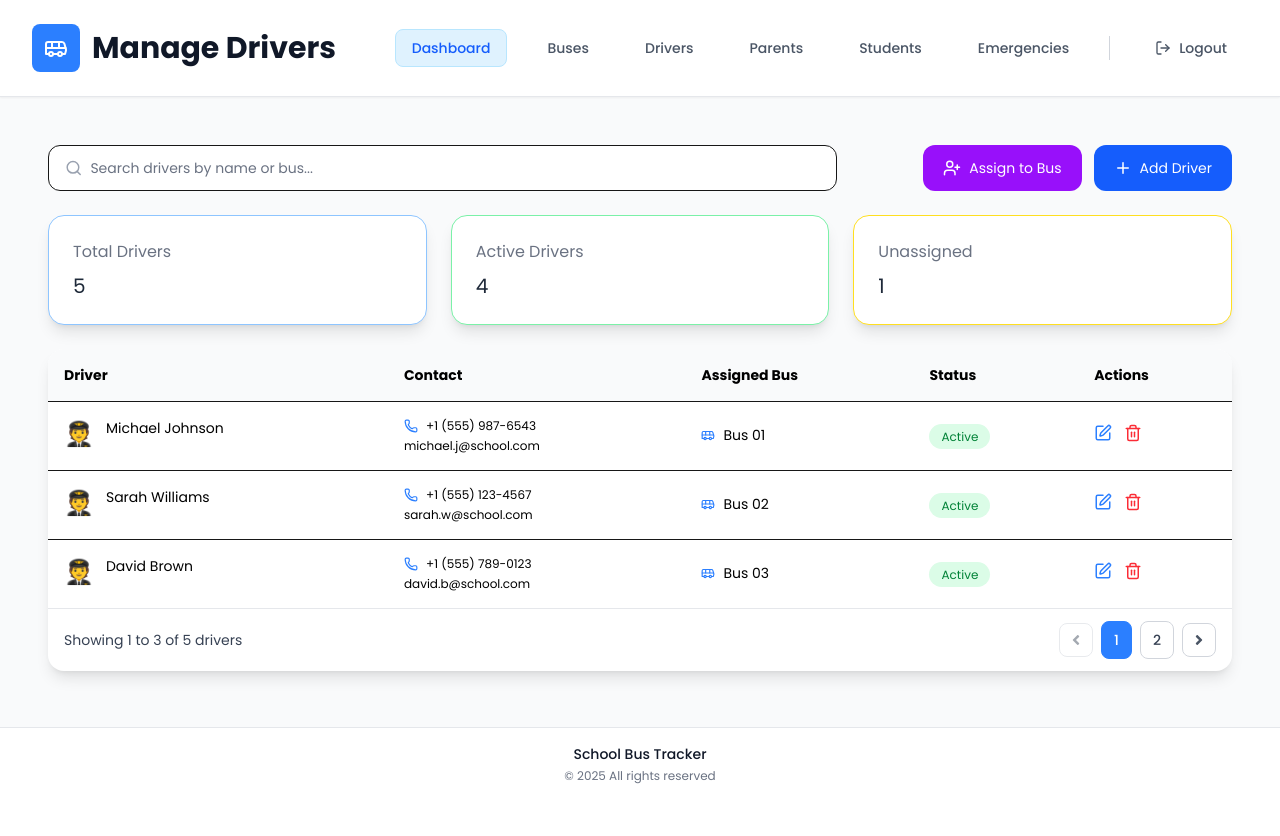
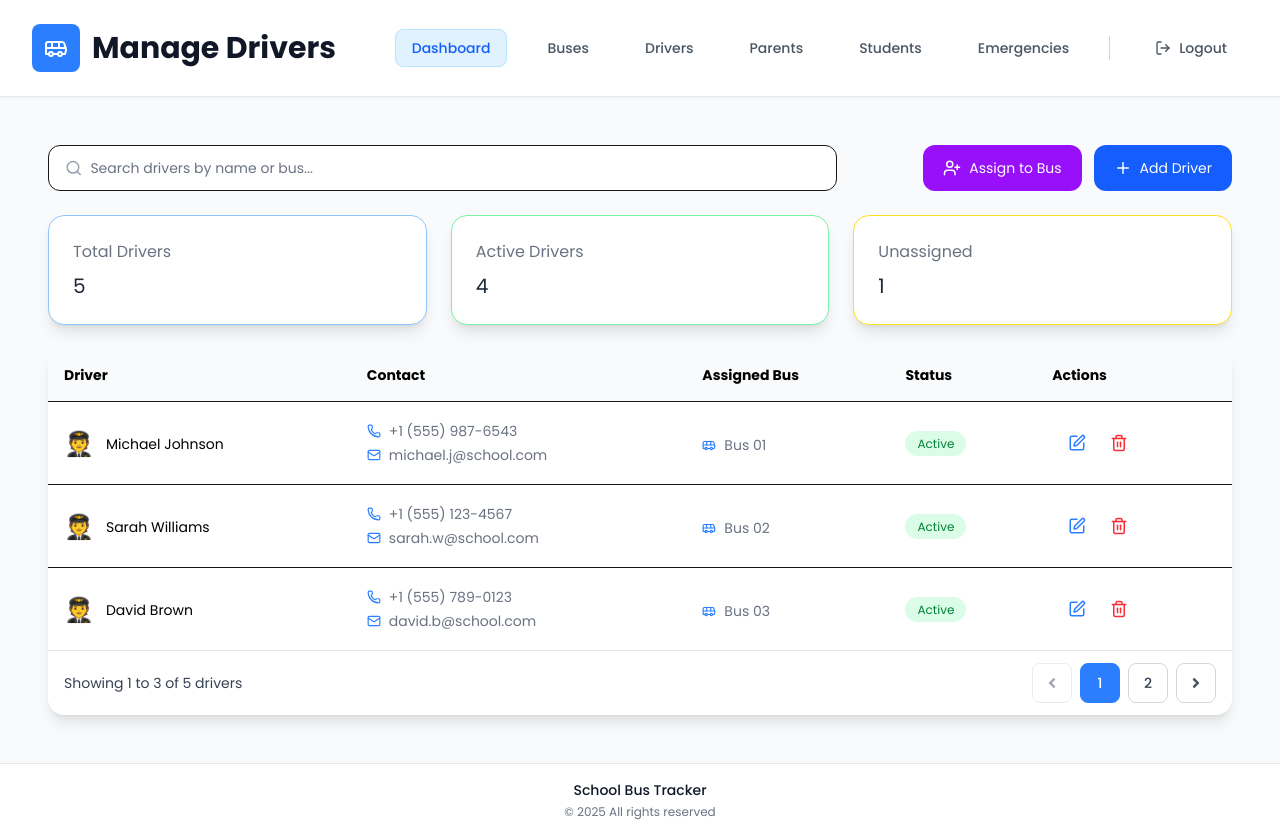
Before and after one commit to SheCanCODE-Capstone-Projects/School_bus_tracker_fe, a Next.js app: page /admin/dashboard/drivers in a window 1280 px wide. Before the commit the page ends 800 px from the top, so only its background shows below. Built offline with nearby package versions, Linux system fonts and the light colour scheme.

Commit message:
new changes on designs

```diff
--- a/components/DriverRow.tsx
+++ b/components/DriverRow.tsx
@@ -5,9 +5,11 @@ import {
   Phone,
   Bus,
   AlertTriangle,
-  ChevronDown
+  ChevronDown,
+  Mail
 } from "lucide-react";
 import { useState } from "react";
+import { createPortal } from "react-dom";
 
 // Driver type
 type Driver = {
@@ -36,7 +38,6 @@ export default function DriverRow({ driver }: { driver: Driver }) {
   };
 
   const handleSaveChanges = () => {
-    // save logic here
     setShowEditModal(false);
   };
 
@@ -44,7 +45,8 @@ export default function DriverRow({ driver }: { driver: Driver }) {
     <>
       {/* TABLE ROW */}
       <tr className="border-b last:border-none">
-        <td className="p-4 flex gap-3">
+        {/* ✅ ONLY CHANGE IS HERE: items-center added */}
+        <td className="p-4 flex items-center gap-3">
           <span className="text-2xl">🧑‍✈️</span>
           <p className="text-black">{driver.name}</p>
         </td>
@@ -52,16 +54,18 @@ export default function DriverRow({ driver }: { driver: Driver }) {
         <td className="p-4 space-y-1">
           <div className="flex items-center gap-2">
             <Phone size={14} className="text-blue-500" />
-            <span className="text-black text-xs">{driver.phone}</span>
+            <span className="text-gray-500 text-sm">{driver.phone}</span>
           </div>
+
           <div className="flex items-center gap-2">
-            <span className="text-black text-xs">{driver.email}</span>
+            <Mail size={14} className="text-blue-500" />
+            <span className="text-gray-500 text-sm">{driver.email}</span>
           </div>
         </td>
 
         <td className="p-4 flex items-center gap-2">
           <Bus size={14} className="text-blue-500" />
-          <span className="text-black">{driver.bus ?? "Not assigned"}</span>
+          <span className="text-gray-500">{driver.bus ?? "Not assigned"}</span>
         </td>
 
         <td className="p-4">
@@ -76,7 +80,7 @@ export default function DriverRow({ driver }: { driver: Driver }) {
           </span>
         </td>
 
-        <td className="p-4 flex gap-3">
+        <td className="p-8 flex gap-6">
           <SquarePen
             size={18}
             className="text-blue-500 cursor-pointer hover:text-blue-700"
@@ -91,7 +95,9 @@ export default function DriverRow({ driver }: { driver: Driver }) {
       </tr>
 
       {/* ================= EDIT MODAL ================= */}
-      {showEditModal && (
+      {showEditModal &&
+        typeof window !== "undefined" &&
+        createPortal(
           <div className="fixed inset-0 z-50 flex items-center justify-center backdrop-blur-sm bg-black/20 p-4">
             <div className="bg-white rounded-2xl shadow-2xl border border-gray-200 p-8 w-full max-w-2xl">
               <h2 className="text-2xl font-bold text-black mb-6 flex items-center gap-3">
@@ -99,48 +105,46 @@ export default function DriverRow({ driver }: { driver: Driver }) {
                 Edit Driver
               </h2>
 
-            {/* FORM */}
               <div className="space-y-5">
                 <input
                   value={formData.name}
                   onChange={e => handleInputChange("name", e.target.value)}
-                className="w-full border rounded-2xl px-4 py-3 text-black"
+                  className="w-full border rounded-2xl border-gray-300 px-4 py-3 text-black"
                   placeholder="Full Name"
                 />
 
                 <input
                   value={formData.email}
                   onChange={e => handleInputChange("email", e.target.value)}
-                className="w-full border rounded-2xl px-4 py-3 text-black"
+                  className="w-full border rounded-2xl border-gray-300 px-4 py-3 text-black"
                   placeholder="Email"
                 />
 
                 <input
                   value={formData.phone}
                   onChange={e => handleInputChange("phone", e.target.value)}
-                className="w-full border rounded-2xl px-4 py-3 text-black"
+                  className="w-full border rounded-2xl border-gray-300 px-4 py-3 text-black"
                   placeholder="Phone"
                 />
 
                 <input
                   value={formData.license}
                   onChange={e => handleInputChange("license", e.target.value)}
-                className="w-full border rounded-2xl px-4 py-3 text-black"
+                  className="w-full border rounded-2xl border-gray-300 px-4 py-3 text-black"
                   placeholder="License"
                 />
 
-              {/* BUS DROPDOWN */}
                 <div className="relative text-black">
                   <button
                     onClick={() => setIsDropdownOpen(!isDropdownOpen)}
-                  className="w-full flex justify-between border rounded-2xl px-4 py-3"
+                    className="w-full flex justify-between border rounded-2xl border-gray-300 px-4 py-3"
                   >
                     {selectedBus || "No assignment"}
                     <ChevronDown size={18} />
                   </button>
 
                   {isDropdownOpen && (
-                  <div className="absolute w-full bg-white border rounded-2xl mt-1 shadow-lg text-black ">
+                    <div className="absolute w-full bg-white border rounded-2xl mt-1 shadow-lg">
                       {["", "Bus 01", "Bus 02", "Bus 03"].map(bus => (
                         <button
                           key={bus}
@@ -148,7 +152,7 @@ export default function DriverRow({ driver }: { driver: Driver }) {
                             setSelectedBus(bus);
                             setIsDropdownOpen(false);
                           }}
-                        className="block w-full px-4 py-3 hover:bg-gray-100 text-left text-black"
+                          className="block w-full px-4 py-3 hover:bg-gray-100 text-left"
                         >
                           {bus || "No assignment"}
                         </button>
@@ -158,7 +162,6 @@ export default function DriverRow({ driver }: { driver: Driver }) {
                 </div>
               </div>
 
-            {/* ACTIONS */}
               <div className="flex gap-4 mt-8">
                 <button
                   onClick={handleSaveChanges}
@@ -174,11 +177,14 @@ export default function DriverRow({ driver }: { driver: Driver }) {
                 </button>
               </div>
             </div>
-        </div>
+          </div>,
+          document.body
         )}
 
-      {/* ================= DELETE MODAL (UNCHANGED) ================= */}
-      {showDeleteModal && (
+      {/* ================= DELETE MODAL ================= */}
+      {showDeleteModal &&
+        typeof window !== "undefined" &&
+        createPortal(
           <div className="fixed inset-0 z-50 flex items-center justify-center backdrop-blur-sm bg-black/20 p-4">
             <div className="bg-white rounded-2xl shadow-2xl border border-gray-200 p-6 w-full max-w-md">
               <div className="flex items-center gap-3 mb-6">
@@ -203,7 +209,8 @@ export default function DriverRow({ driver }: { driver: Driver }) {
                 </button>
               </div>
             </div>
-        </div>
+          </div>,
+          document.body
         )}
     </>
   );
--- a/components/DriversTable.tsx
+++ b/components/DriversTable.tsx
@@ -87,17 +87,17 @@ export default function DriversTable() {
       </div>
 
       {/* Pagination */}
-      <div className="flex items-center justify-between px-4 py-3 border-t border-gray-200">
-        <div className="text-sm text-gray-700">
+     <div className="flex flex-row flex-wrap items-center justify-between px-4 py-3 border-t border-gray-200 gap-2">
+  <div className="text-sm text-gray-700 flex-shrink-0">
     Showing {startIndex + 1} to {Math.min(endIndex, drivers.length)} of {drivers.length} drivers
   </div>
 
-        <div className="flex items-center gap-2">
+<div className="flex items-center gap-2 flex-wrap">
   {/* First Page / Previous Button */}
   <button
     onClick={handlePrevPage}
     disabled={currentPage === 1}
-            className="p-2 rounded-lg border border-gray-300 hover:bg-gray-50 disabled:opacity-50 disabled:cursor-not-allowed transition-colors"
+    className="w-10 h-10 flex items-center justify-center rounded-lg border border-gray-300 hover:bg-gray-50 disabled:opacity-50 disabled:cursor-not-allowed transition-colors"
   >
     <FaAngleLeft className="text-gray-600" />
   </button>
@@ -109,7 +109,7 @@ export default function DriversTable() {
       <button
         key={pageNumber}
         onClick={() => setCurrentPage(pageNumber)}
-                className={`px-3 py-2 text-sm font-medium rounded-lg border transition-colors ${
+        className={`w-10 h-10 flex items-center justify-center text-sm font-medium rounded-lg border transition-colors ${
           currentPage === pageNumber
             ? 'bg-blue-500 text-white border-blue-500 hover:bg-blue-600'
             : 'bg-white text-gray-700 border-gray-300 hover:bg-gray-50'
@@ -124,12 +124,14 @@ export default function DriversTable() {
   <button
     onClick={handleNextPage}
     disabled={currentPage === totalPages}
-            className="p-2 rounded-lg border border-gray-300 hover:bg-gray-50 disabled:opacity-50 disabled:cursor-not-allowed transition-colors"
+    className="w-10 h-10 flex items-center justify-center rounded-lg border border-gray-300 hover:bg-gray-50 disabled:opacity-50 disabled:cursor-not-allowed transition-colors"
   >
     <FaAngleRight className="text-gray-600" />
   </button>
 </div>
+
 </div>
+
     </div>
   );
 }
```
Lines whose indentation alone changed are shown as unchanged.
